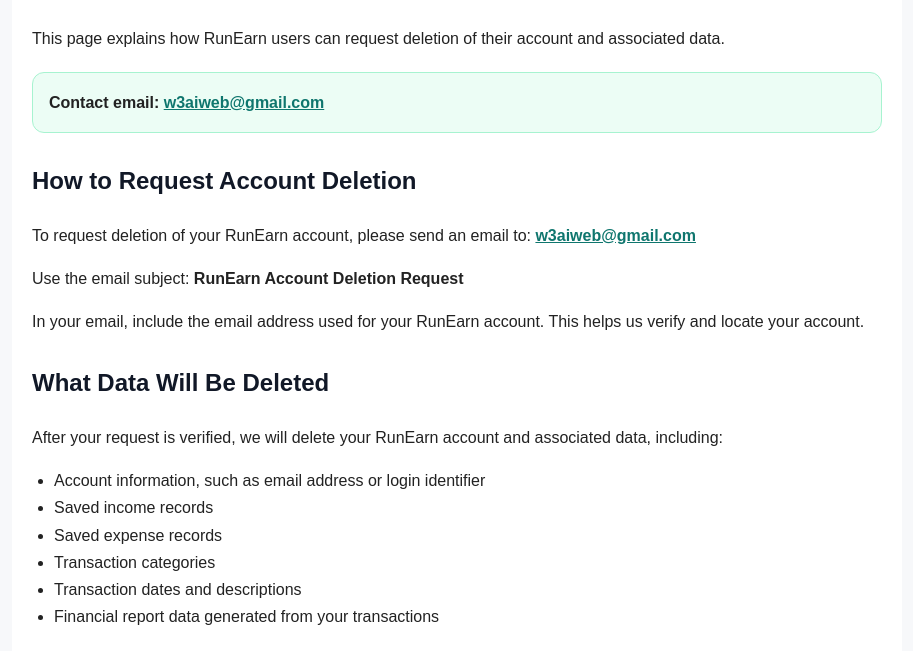
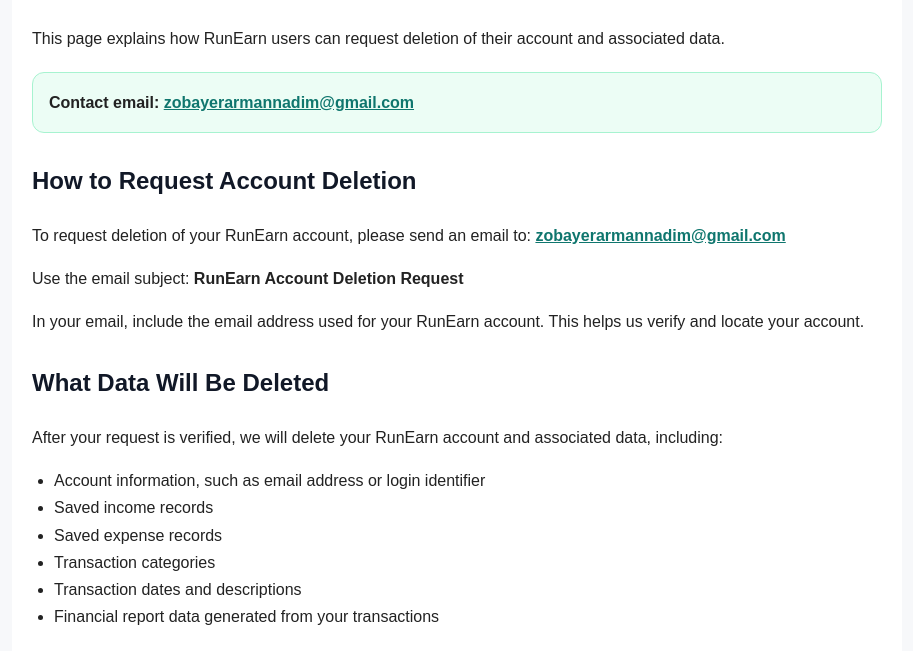
Before and after one commit to jhalto/privacy_policy, a plain HTML site: page delete-account.html in a window 1280 px wide. Shown: the part 149-800 px from the top of the page, without its empty margins (183-1096 px from the left). Drawn offline with Linux system fonts and the light colour scheme.

Commit message:
Update contact email for account deletion requests

```diff
--- a/delete-account.html
+++ b/delete-account.html
@@ -72,13 +72,13 @@
 
     <div class="box">
       <strong>Contact email:</strong>
-      <a href="mailto:w3aiweb@gmail.com">w3aiweb@gmail.com</a>
+      <a href="mailto:zobayerarmannadim@gmail.com">zobayerarmannadim@gmail.com</a>
     </div>
 
     <h2>How to Request Account Deletion</h2>
     <p>
       To request deletion of your RunEarn account, please send an email to:
-      <a href="mailto:w3aiweb@gmail.com">w3aiweb@gmail.com</a>
+      <a href="mailto:zobayerarmannadim@gmail.com">zobayerarmannadim@gmail.com</a>
     </p>
 
     <p>
```
